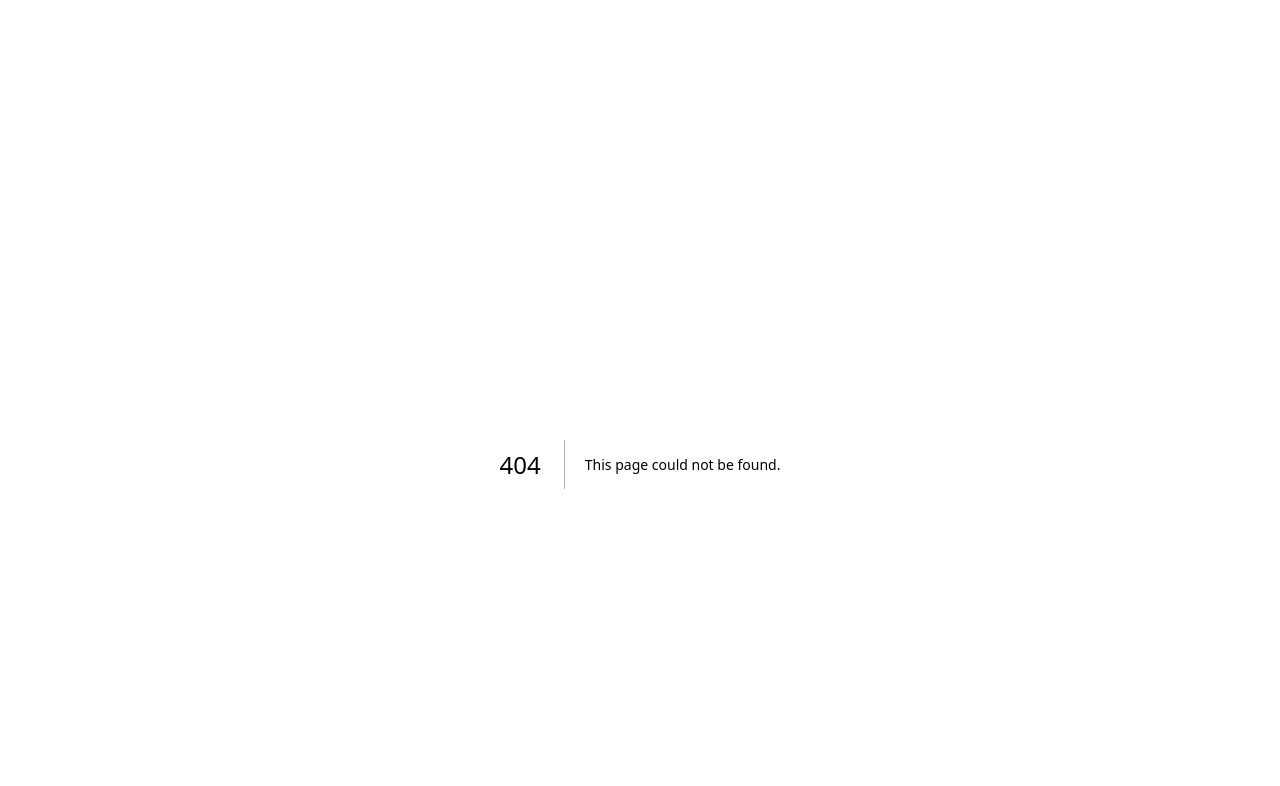
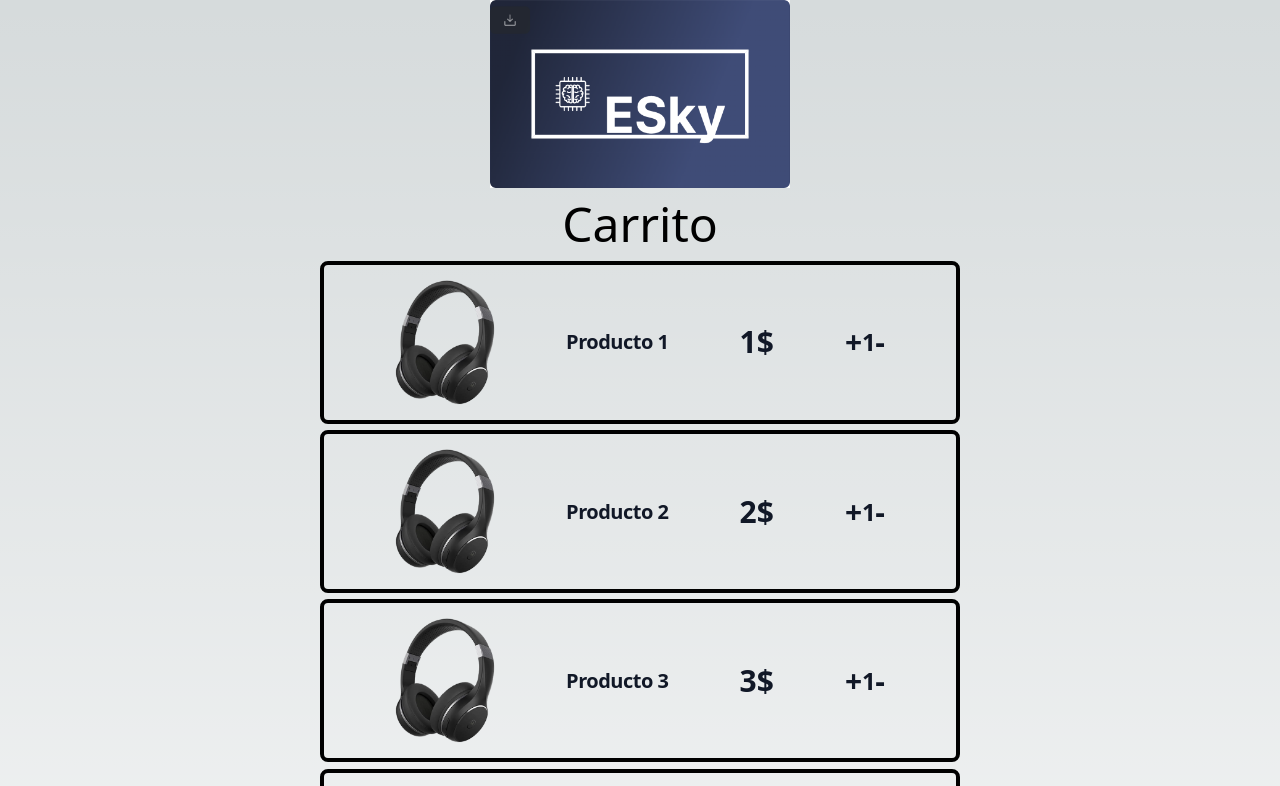
Before and after one commit to AlbaErik/Alba-Zanconi-proyecto-nextjs, a Next.js app in the folder nextjs-dashboard/: page /account/cart in a window 1280 px wide. Before the commit this address had no page. Shown: the top 786 px of the page. Built offline with nearby package versions, Linux system fonts and the light colour scheme.

Commit message:
Cart Page

```diff
--- /dev/null
+++ b/nextjs-dashboard/src/app/account/cart/components/cart_card.tsx
@@ -0,0 +1,37 @@
+import React from 'react';
+import Image from "next/image";
+
+interface CardProps {
+  title: string;
+  price: string;
+  imageSrc: string;
+  cantidad: number
+}
+
+const CartCard: React.FC<CardProps> = ({ title, price, imageSrc, cantidad }) => (
+  <div className="flex justify-evenly rounded-lg mb-[1%] border-black border-4">
+    <div className="flex justify-items-center">
+        <Image className="card-image" src={imageSrc} alt={title} width={100} height={30}/>
+    </div>
+
+    <div className="flex items-center justify-center text-xl font-semibold tracking-tight text-gray-900 dark:text-white">
+        {title}
+    </div>
+
+    <div className="flex items-center justify-center text-3xl font-bold text-gray-900 dark:text-white">{price}</div>
+    <div className="flex items-center justify-evenly">
+        <button className="flex overflow-hidden items-center justify-center text-3xl font-bold text-gray-900 hover:bg-green-500 rounded-lg h-8">
+            +
+        </button>
+        <div className="flex items-center justify-center text-2xl font-bold text-gray-900 tracking-tight dark:text-white h-8">
+            {cantidad}
+        </div>
+        <button className="flex overflow-hidden items-center justify-center text-3xl font-bold text-gray-900 hover:bg-red-500 rounded-lg h-8">
+            -
+        </button>
+    </div>
+
+  </div>
+);
+
+export default CartCard;
--- /dev/null
+++ b/nextjs-dashboard/src/app/account/cart/components/checkout_button.tsx
@@ -0,0 +1,9 @@
+import React from 'react';
+
+const CheckoutButton: React.FC = () => {
+  return (
+    <button className="w-3/4 sm:w-1/2 md:w-1/3 lg:w-1/6 mt-5 text-center text-white hover:bg-blue-900 bg-blue-700 rounded-lg h-12">Comprar</button>
+  );
+}
+
+export default CheckoutButton;
--- /dev/null
+++ b/nextjs-dashboard/src/app/account/cart/page.tsx
@@ -0,0 +1,29 @@
+import CartCard from "./components/cart_card";
+import CheckoutButton from "./components/checkout_button";
+
+export default function Home() {
+  const cards = Array.from({ length: 5 });
+    return (
+      <main className="pt-[1%]">
+        <div className="text-center text-5xl">
+          Carrito
+        </div>
+        <div className="pt-[1%] w-3/4 sm:w-1/2 mx-auto">
+          {cards.map((_, index) => (
+          <CartCard
+            key={index}
+            title={`Producto ${index + 1}`}
+            price={`${index + 1}$`}
+            imageSrc ="/headphones.webp"
+            cantidad={1}
+          />
+          ))}
+
+        </div>
+
+        <div className="flex justify-center mb-[20%]">
+          <CheckoutButton/>
+        </div>
+      </main>
+    );
+  }
```
